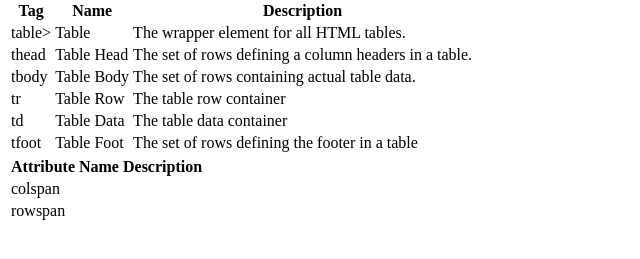
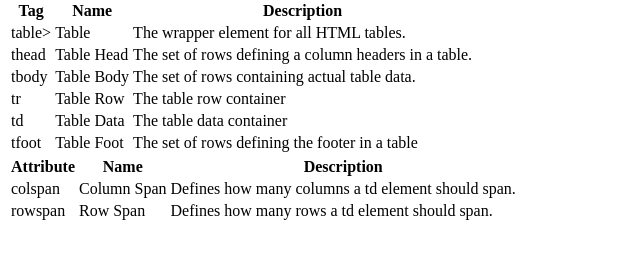
Before and after one commit to TriciaGibson/HTML-Tables-Cheat-Sheet, a plain HTML site: page HTML and CSS Cheat Sheet/index.html in a window 1280 px wide. Shown: the part 175-434 px from the top of the page, without its empty margins (0-640 px from the left). Drawn offline with Linux system fonts and the light colour scheme.

Commit message:
Finished adding table data and rows

```diff
--- a/HTML and CSS Cheat Sheet/index.html
+++ b/HTML and CSS Cheat Sheet/index.html
@@ -74,27 +74,17 @@
                     <td>
                         <span class="code">colspan</span>
                     </td>
-                    <td></td>
-                    <td></td>
+                    <td>Column Span</td>
+                    <td>Defines how many columns a td element should span.</td>
                 </tr>
                 <tr>
                     <td>
                         <span class="code">rowspan</span>
                     </td>
-                    <td></td>
-                    <td></td>
+                    <td>Row Span</td>
+                    <td>Defines how many rows a td element should span.</td>
                 </tr>
             </tbody>
-
         </table>
-
-
-
-
-
-    </tbody>
-</table>
-
-
-</body>
+    </body>
 </html>
```
